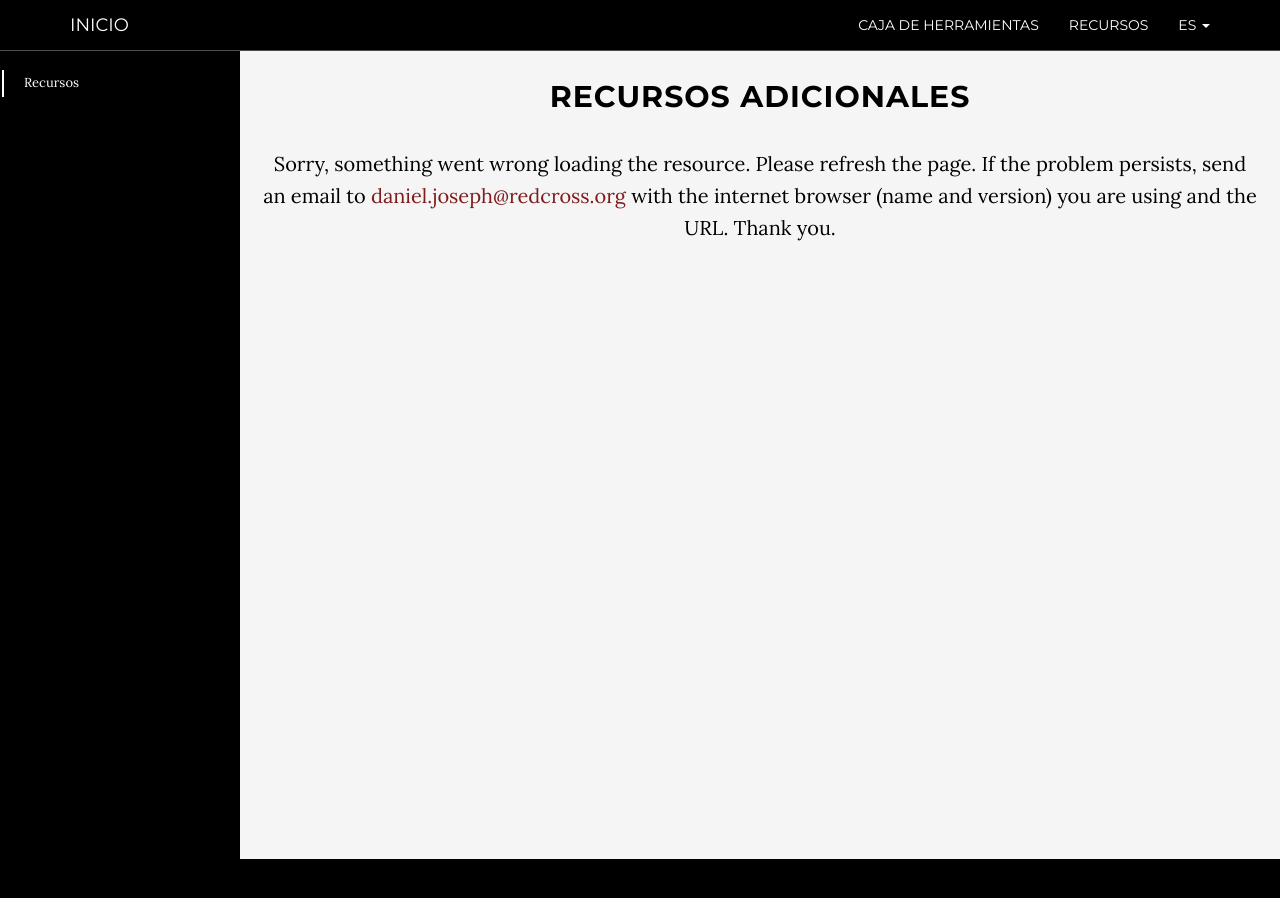
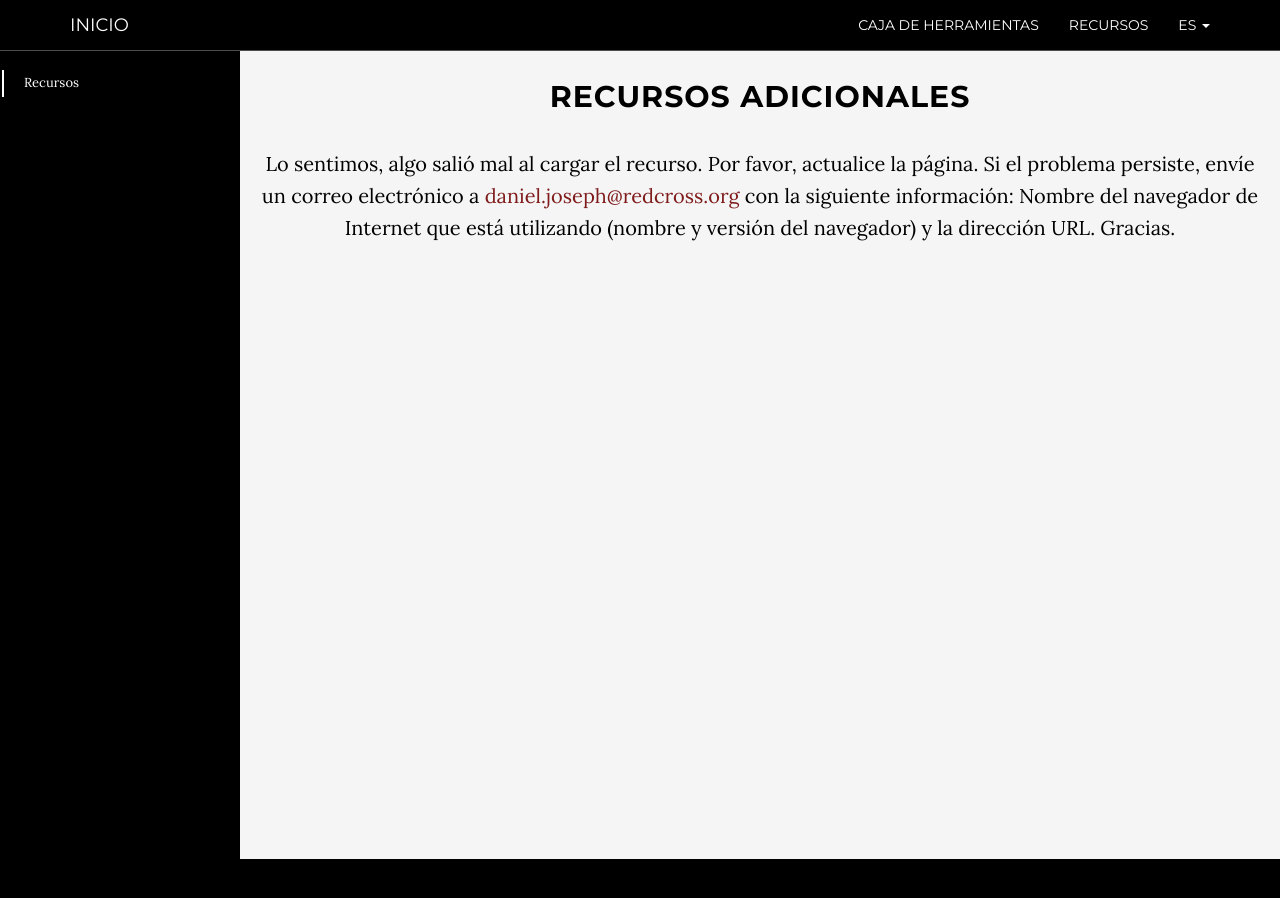
Before and after one commit to AmericanRedCross/ctp-website, a Jekyll site: the page built from es/recursos.html, in a window 1280 px wide. Built offline with Jekyll 4.4.1, drawn with Linux system fonts in a browser that asks for light colours; a script that is not in the unit is left out.

Commit message:
updated resources page

```diff
--- a/_data/es.yml
+++ b/_data/es.yml
@@ -7,7 +7,7 @@
   ogimg:          "https://raw.githubusercontent.com/AmericanRedCross/ctp-website/gh-pages/img/og-img-es.jpg"
   twitterimg:     "https://raw.githubusercontent.com/AmericanRedCross/ctp-toolkit/gh-pages/img/twitter-img-es.jpg"
 
-iewarning:        "Your browser is out of date and not supported by this website. Please check out <a href=\"http://browsehappy.com/\">Browse Happy</a> to get the lastest versions of major browsers."
+iewarning:        "Su navegador no está actualizado y no es compatible con este sitio web. Por favor, haga clic aquí <a href=\"http://browsehappy.com/\">Exploración feliz</a> para obtener las versiones más actualizadas de los principales navegadores de Internet."
 
 
 ####################
@@ -63,7 +63,7 @@
 acknowledgment:
   title:          "Reconocimientos"
   text1:          "La caja de herramientas para PTE en emergencias fue posible gracias al apoyo de:"
-  text2:          "The translations of the Cash in Emergencies were funded by European Union Humanitarian Aid."
+  text2:          "La traducción de la caja de herramientas para PTE en Emergencias fue financiada por la Unión Europea Ayuda Humanitaria."
 
 #############
 ## TOOLKIT ##
@@ -74,7 +74,7 @@
   title:          "Explore la Caja De Herramientas"
   paragraph1:     "La caja de herramientas para PTE en emergencias está  organizada en módulos, cada módulo corresponde a una fase distinta dentro del ciclo de proyecto."
   paragraph2:     "Cada módulo está dividido en pasos y subpasos. Estos son indicativos y no necesariamente secuenciales. Es posible que el/la usuari@ necesite avanzar y retroceder entre pasos y subpasos para alcanzar los resultados deseados. También es posible que el/la usuari@ tenga que saltar algunos de los pasos o subpasos debido a limitaciones de tiempo y recursos ya que estas son limitaciones comunes en contextos de emergencia."
-  loaderror:      "Sorry, something went wrong loading the resource. Please refresh the page. If the problem persists, send an email to <a href=\"mailto:daniel.joseph@redcross.org\">daniel.joseph@redcross.org</a> with the internet browser (name and version) you are using and the URL. Thank you."
+  loaderror:      "Lo sentimos, algo salió mal al cargar el recurso. Por favor, actualice la página. Si el problema persiste, envíe un correo electrónico a <a href=\"mailto:daniel.joseph@redcross.org\">daniel.joseph@redcross.org</a> con la siguiente información:  Nombre del navegador de Internet que está utilizando (nombre y versión del navegador) y la dirección URL. Gracias."
   zip:            "Explora los documentos de la caja de herramientas aquí abajo o descargue toda"
   toolkit:        "la caja de herramientas"
   modules:        "Encontrarás 5 módulos en la caja de herramientas:"
@@ -97,11 +97,17 @@
 resources:
   about:          "Recursos"
   title:          "Recursos Adicionales"
-  loaderror:      "Sorry, something went wrong loading the resource. Please refresh the page. If the problem persists, send an email to <a href=\"mailto:daniel.joseph@redcross.org\">daniel.joseph@redcross.org</a> with the internet browser (name and version) you are using and the URL. Thank you."
+  loaderror:      "Lo sentimos, algo salió mal al cargar el recurso. Por favor, actualice la página. Si el problema persiste, envíe un correo electrónico a <a href=\"mailto:daniel.joseph@redcross.org\">daniel.joseph@redcross.org</a> con la siguiente información:  Nombre del navegador de Internet que está utilizando (nombre y versión del navegador) y la dirección URL. Gracias."
   rcrcmovement:   "Movimiento Internacional de la Cruz Roja y Media Luna Roja"
   keydocs:        "Documentos Clave"
   references:     "Referencias"
   ctpguidance:    "Orientación de PTE adicional"
+  casestudies:    "Case studies, papers, reports"
+  peerworking:    "Cash Peer Working Group"
+  videos:         "Videos"
+  youtube:        "IFRC YouTube page"
+  websites:       "Links"
+  external:       "External websites"
   searchmessage:  "Busque un documento..."
   emptymessage:   "no se encontró documento coincidente"
   suggestlimit:   "búsqueda regresa un máximo de 20 sugerencias"
--- a/_includes/css/custom.css
+++ b/_includes/css/custom.css
@@ -430,10 +430,11 @@
   text-transform: none;
 }
 .img-resources {
-  height: 175px;
+  max-height: 175px;
+  max-width: 175px;
+  width: 100%;
   margin-bottom: 25px;
 }
-
 
 .substep-name {
     margin: 0 0 6px;
--- a/_includes/resources.html
+++ b/_includes/resources.html
@@ -278,16 +278,43 @@
           <div id="error-resources" style="display:none;"><p>{{site.data[locale].resources.loaderror}}</p></div>
           <div id="grouped-resources">
           <div class="row">
-            <div class="col-sm-6 col-md-4 col-md-offset-2">
+            <div class="col-sm-3 col-xs-6">
                 <img class="img-resources img-circle" src="/img/keydocuments.jpg" alt="{{site.data[locale].resources.rcrcmovement}} {{site.data[locale].resources.keydocs}}">
                 <div class="caption">
                   <p><a href="#" class="btn btn-lg btn-default btn-resources btn-movementkeydocs page-scroll" role="button">{{site.data[locale].resources.rcrcmovement}} <br><small>{{site.data[locale].resources.keydocs}}</small></a></p>
                 </div>
             </div>
-            <div class="col-sm-6 col-md-4">
+            <div class="col-sm-3 col-xs-6">
                 <img class="img-resources img-circle" src="/img/references.jpg" alt="{{site.data[locale].resources.references}} {{site.data[locale].resources.ctpguidance}}">
                 <div class="caption">
                   <p><a href="#" class="btn btn-lg btn-default btn-resources btn-ctpguidance page-scroll" role="button">{{site.data[locale].resources.references}} <br><small>{{site.data[locale].resources.ctpguidance}}</small></a></p>
+                </div>
+            </div>
+            <div class="col-sm-3 col-xs-6">
+                <img class="img-resources img-circle" src="/img/movementcasestudies.jpg" alt="{{site.data[locale].resources.rcrcmovement}} {{site.data[locale].resources.casestudies}}">
+                <div class="caption">
+                  <p><a href="#" class="btn btn-lg btn-default btn-resources btn-casestudies page-scroll" role="button">{{site.data[locale].resources.rcrcmovement}} <br><small>{{site.data[locale].resources.casestudies}}</small></a></p>
+                </div>
+            </div>
+            <div class="col-sm-3 col-xs-6">
+                <img class="img-resources img-circle" src="/img/cashpeerworkinggroup.jpg" alt="{{site.data[locale].resources.peerworking}}">
+                <div class="caption">
+                  <p><a href="#" class="btn btn-lg btn-default btn-resources btn-peerworking page-scroll" role="button">{{site.data[locale].resources.peerworking}}</a></p>
+                </div>
+            </div>
+          </div>
+          <div class="row">
+
+            <div class="col-sm-3 col-sm-offset-3 col-xs-6">
+                <img class="img-resources img-circle" src="/img/youtube.jpg" alt="{{site.data[locale].resources.videos}} {{site.data[locale].resources.youtube}}">
+                <div class="caption">
+                  <p><a href="https://www.youtube.com/playlist?list=PLrI6tpZ6pQmRg2nU1MEsxiKdMKPABKmlQ" target="_blank" class="btn btn-lg btn-default btn-resources btn-youtube page-scroll" role="button">{{site.data[locale].resources.videos}}&nbsp; <i class="fa fa-external-link" aria-hidden="true"></i><br><small>{{site.data[locale].resources.youtube}}</small></a></p>
+                </div>
+            </div>
+            <div class="col-sm-3 col-xs-6">
+                <img class="img-resources img-circle" src="/img/externalwebsites.jpg" alt="{{site.data[locale].resources.websites}} {{site.data[locale].resources.external}}">
+                <div class="caption">
+                  <p><a href="#" class="btn btn-lg btn-default btn-resources btn-external page-scroll disabled" disabled="disabled" role="button">{{site.data[locale].resources.websites}} <br><small>{{site.data[locale].resources.external}}</small></a></p>
                 </div>
             </div>
           </div>
```
Also changed, not shown: other parts of _includes/resources.html (+6 -0 lines), README.md (+1 -1 lines), _data/en.yml (+8 -2 lines), img/cashpeerworkinggroup.jpg (added), img/externalwebsites.jpg (added), img/movementcasestudies.jpg (added), img/youtube.jpg (added).
